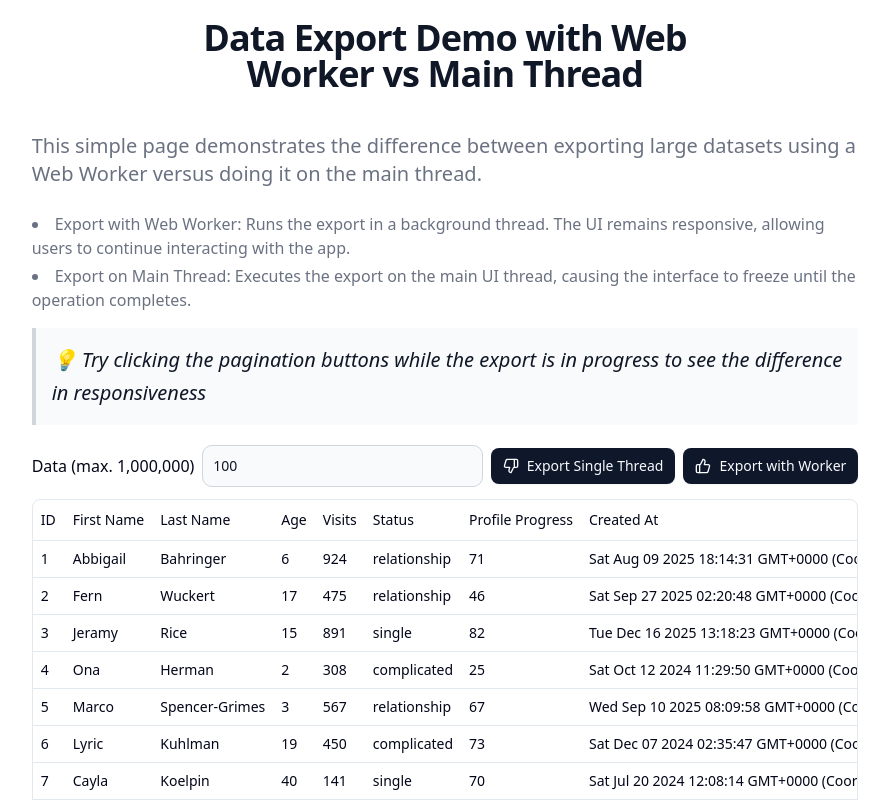
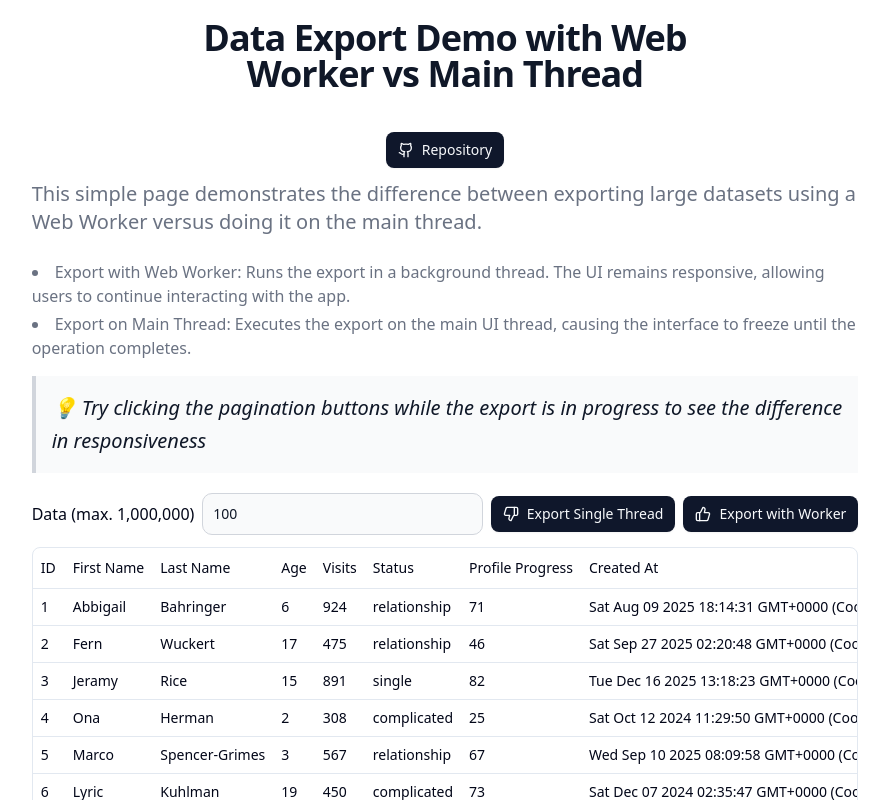
Before and after one commit to hafizhuseynov/web-worker, a React (Vite) app: page / in a window 1280 px wide. Shown: the top 800 px of the page, without its empty margins (195-1084 px from the left). Built offline with nearby package versions, Linux system fonts and the light colour scheme.

Commit message:
Added repository link

```diff
--- a/src/App.jsx
+++ b/src/App.jsx
@@ -3,7 +3,7 @@ import "./App.css";
 import { makeData } from "./utils/make-data";
 import { DataTable } from "./components/ui/DataTable";
 import { Button } from "./components/ui/button";
-import { ThumbsDown, ThumbsUp } from "lucide-react";
+import { Github, ThumbsDown, ThumbsUp } from "lucide-react";
 import { LoadingSpinner } from "./components/ui/LoadingSpinner";
 import { saveAs } from "file-saver";
 import JSZip from "jszip";
@@ -83,6 +83,16 @@ function App() {
         <h1 className="mb-10 max-w-[500px] mx-auto text-center text-2xl font-extrabold leading-none tracking-tight text-gray-900 md:text-3xl lg:text-4xl dark:text-white">
           Data Export Demo with Web Worker vs Main Thread
         </h1>
+        <div className="flex justify-center mb-3">
+          <Button asChild>
+            <a
+              href="https://github.com/hafizhuseynov/web-worker"
+              target="_blank"
+            >
+              <Github /> Repository
+            </a>
+          </Button>
+        </div>
         <p className="mb-6 text-lg font-normal text-gray-500 lg:text-xl dark:text-gray-400">
           This simple page demonstrates the difference between exporting large
           datasets using a Web Worker versus doing it on the main thread.
@@ -129,14 +139,8 @@ function App() {
           <Button
             disabled={workerLoading}
             onClick={async () => {
-              const exportedData = await exportData({
-                data,
-                columns,
-                onError: (error) => {
-                  console.error(error);
-                },
-              });
-
+              exportData({ data, columns, onError: console.error }).then(
+                async (exportedData) => {
                   if (exportedData.length === 1) {
                     const pdf = exportedData[0];
                     saveAs(pdf, `Document.pdf`);
@@ -149,6 +153,8 @@ function App() {
                     const zipBlob = await zip.generateAsync({ type: "blob" });
                     saveAs(zipBlob, `Document.zip`);
                   }
+                }
+              );
             }}
           >
             <ThumbsDown /> Export Single Thread
```
Lines whose indentation alone changed are shown as unchanged.
